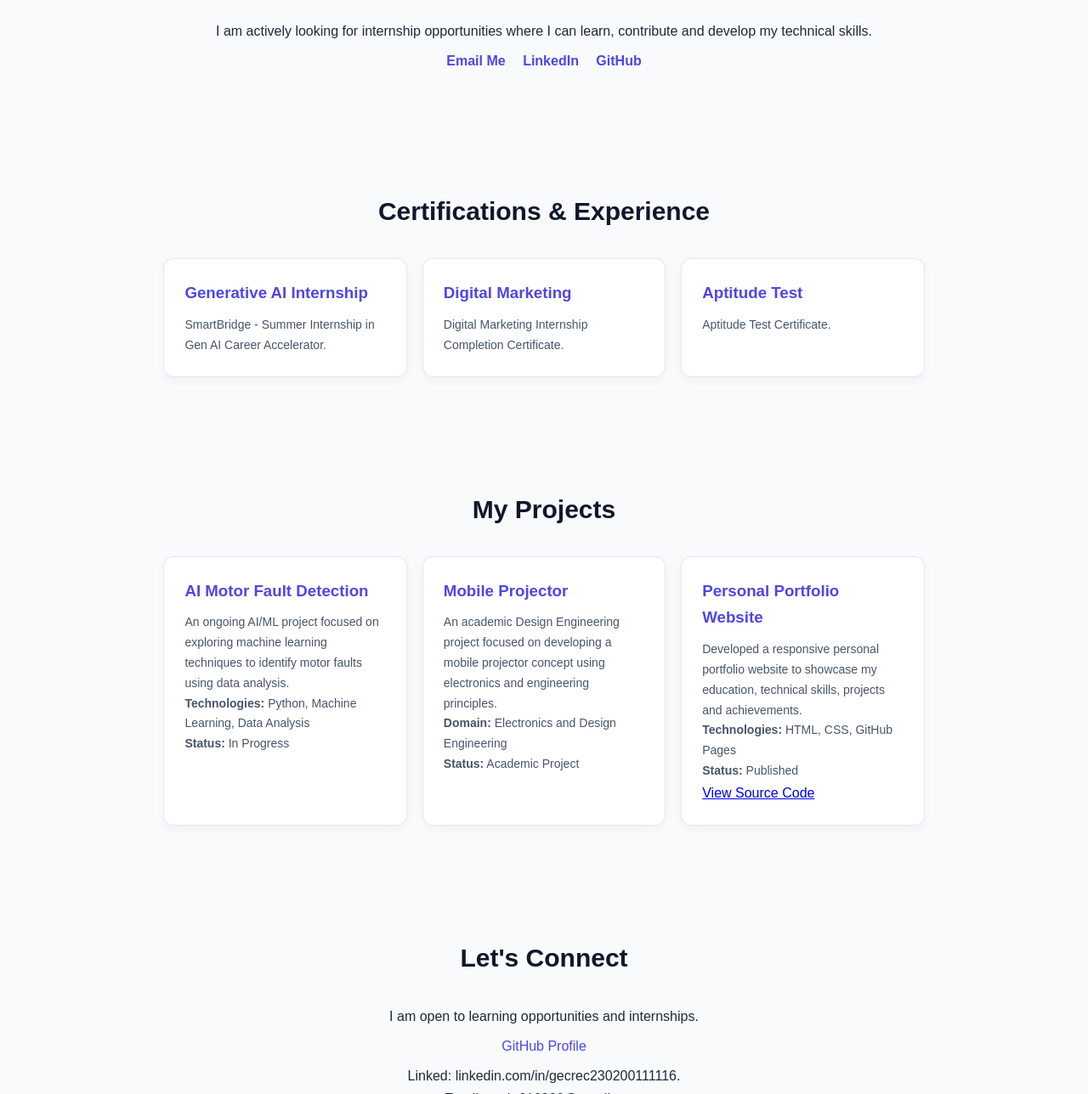
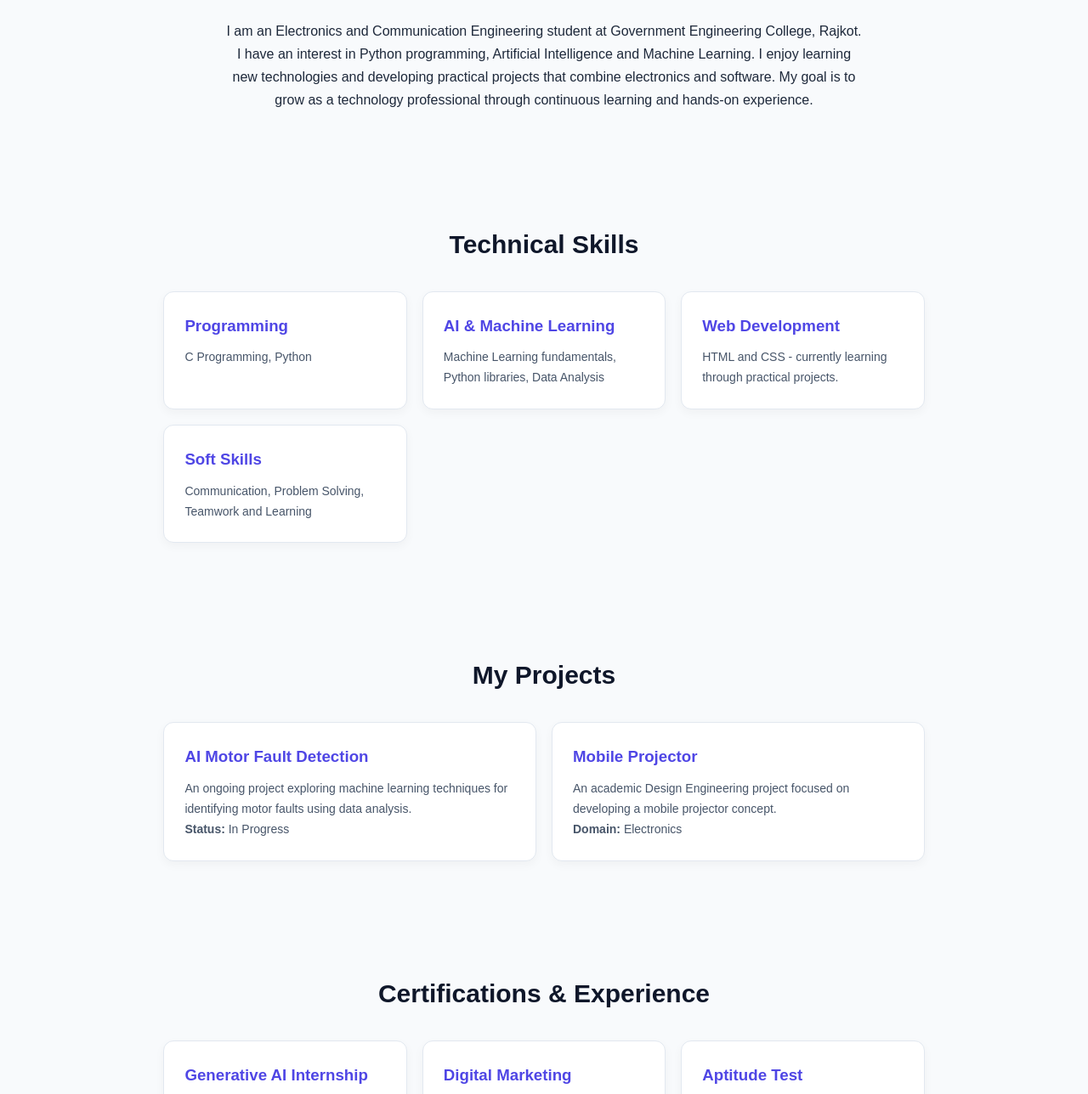
Before and after one commit to vash612006-gif/vash612006-gif.github.io, a plain HTML site: page index.html in a window 1280 px wide. Shown: the part 725-2013 px from the top of the page at 85% size. Drawn offline with Linux system fonts and the light colour scheme.

Commit message:
New portfolio

```diff
--- a/index.html
+++ b/index.html
@@ -163,16 +163,12 @@
 
 <header>
   <h2>Vaishnavi.</h2>
-
   <nav>
     <a href="#home">Home</a>
     <a href="#about">About</a>
     <a href="#skills">Skills</a>
     <a href="#projects">Projects</a>
-  <a href="#certificates">Certificates</a>
     <a href="#contact">Contact</a>
-</nav>
-
   </nav>
 </header>
 
@@ -189,34 +185,65 @@
   <a href="#contact" class="btn">Contact Me</a>
 </div>
 
-<section id="contact">
-  <h2>Let's Connect</h2>
-
-  <div class="contact">
+<section id="about">
+  <h2>About Me</h2>
+  <div class="about">
     <p>
-      I am actively looking for internship opportunities
-      where I can learn, contribute and develop my
-      technical skills.
+      I am an Electronics and Communication Engineering
+      student at Government Engineering College, Rajkot.
+      I have an interest in Python programming,
+      Artificial Intelligence and Machine Learning.
+      I enjoy learning new technologies and developing
+      practical projects that combine electronics and software.
+      My goal is to grow as a technology professional
+      through continuous learning and hands-on experience.
     </p>
-
-    <a href="mailto:vash.612006@gmail.com">
-      <strong>Email Me</strong>
-    </a>
-
-    <a href="https://www.linkedin.com/in/gecrec23001111116"
-       target="_blank" rel="noopener noreferrer">
-      <strong>LinkedIn</strong>
-    </a>
-
-    <a href="https://github.com/vash612006-gif"
-       target="_blank" rel="noopener noreferrer">
-      <strong>GitHub</strong>
-    </a>
   </div>
 </section>
 
+<section id="skills">
+  <h2>Technical Skills</h2>
+  <div class="skills">
+    <div class="card">
+      <h3>Programming</h3>
+      <p>C Programming, Python</p>
+    </div>
+    <div class="card">
+      <h3>AI & Machine Learning</h3>
+      <p>Machine Learning fundamentals, Python libraries, Data Analysis</p>
+    </div>
+    <div class="card">
+      <h3>Web Development</h3>
+      <p>HTML and CSS - currently learning through practical projects.</p>
+    </div>
+    <div class="card">
+      <h3>Soft Skills</h3>
+      <p>Communication, Problem Solving, Teamwork and Learning</p>
+    </div>
+  </div>
+</section>
 
-
+<section id="projects">
+  <h2>My Projects</h2>
+  <div class="projects">
+    <div class="card">
+      <h3>AI Motor Fault Detection</h3>
+      <p>
+        An ongoing project exploring machine learning
+        techniques for identifying motor faults using data analysis.
+      </p>
+      <p><strong>Status:</strong> In Progress</p>
+    </div>
+    <div class="card">
+      <h3>Mobile Projector</h3>
+      <p>
+        An academic Design Engineering project focused
+        on developing a mobile projector concept.
+      </p>
+      <p><strong>Domain:</strong> Electronics</p>
+    </div>
+  </div>
+</section>
 
 <section id="certificates">
   <h2>Certifications & Experience</h2>
@@ -236,69 +263,6 @@
   </div>
 </section>
 
-<section id="projects">
-  <h2>My Projects</h2>
-
-  <div class="projects">
-
-    <div class="card">
-      <h3>AI Motor Fault Detection</h3>
-
-      <p>
-        An ongoing AI/ML project focused on exploring
-        machine learning techniques to identify
-        motor faults using data analysis.
-      </p>
-
-      <p><strong>Technologies:</strong>
-        Python, Machine Learning, Data Analysis
-      </p>
-
-      <p><strong>Status:</strong> In Progress</p>
-    </div>
-
-    <div class="card">
-      <h3>Mobile Projector</h3>
-
-      <p>
-        An academic Design Engineering project
-        focused on developing a mobile projector
-        concept using electronics and engineering
-        principles.
-      </p>
-
-      <p><strong>Domain:</strong>
-        Electronics and Design Engineering
-      </p>
-
-      <p><strong>Status:</strong> Academic Project</p>
-    </div>
-
-    <div class="card">
-      <h3>Personal Portfolio Website</h3>
-
-      <p>
-        Developed a responsive personal portfolio
-        website to showcase my education, technical
-        skills, projects and achievements.
-      </p>
-
-      <p><strong>Technologies:</strong>
-        HTML, CSS, GitHub Pages
-      </p>
-
-      <p><strong>Status:</strong> Published</p>
-
-      <a href="https://github.com/vash612006-gif/vash612006-gif.github.io"
-         target="_blank" rel="noopener noreferrer">
-        View Source Code
-      </a>
-    </div>
-
-  </div>
-</section>
-
-
 <section id="contact">
   <h2>Let's Connect</h2>
   <div class="contact">
@@ -306,8 +270,8 @@
     <a href="https://github.com/vash612006-gif" target="_blank">
       GitHub Profile
     </a>
-    <p>Linked: linkedin.com/in/gecrec230200111116.</p>
-    <p>Email: vash.612006@gmail.com.</p>
+    <p>LinkedIn:www.linkedin.com/in/gecrec230200111116 </p>
+    <p>Email: vash.612006@gmail.com </p>
   </div>
 </section>
 
```
Lines whose indentation alone changed are shown as unchanged.
